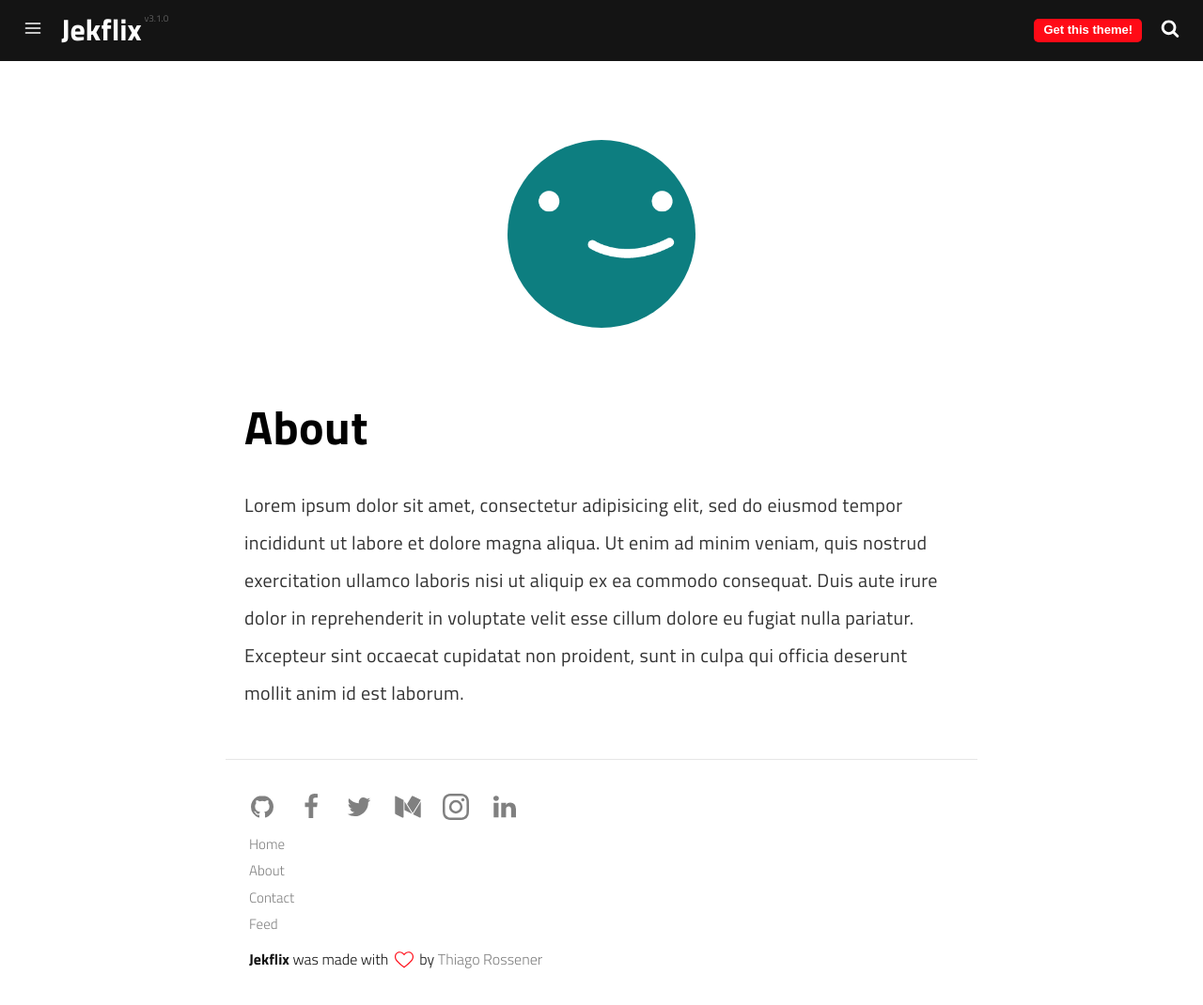
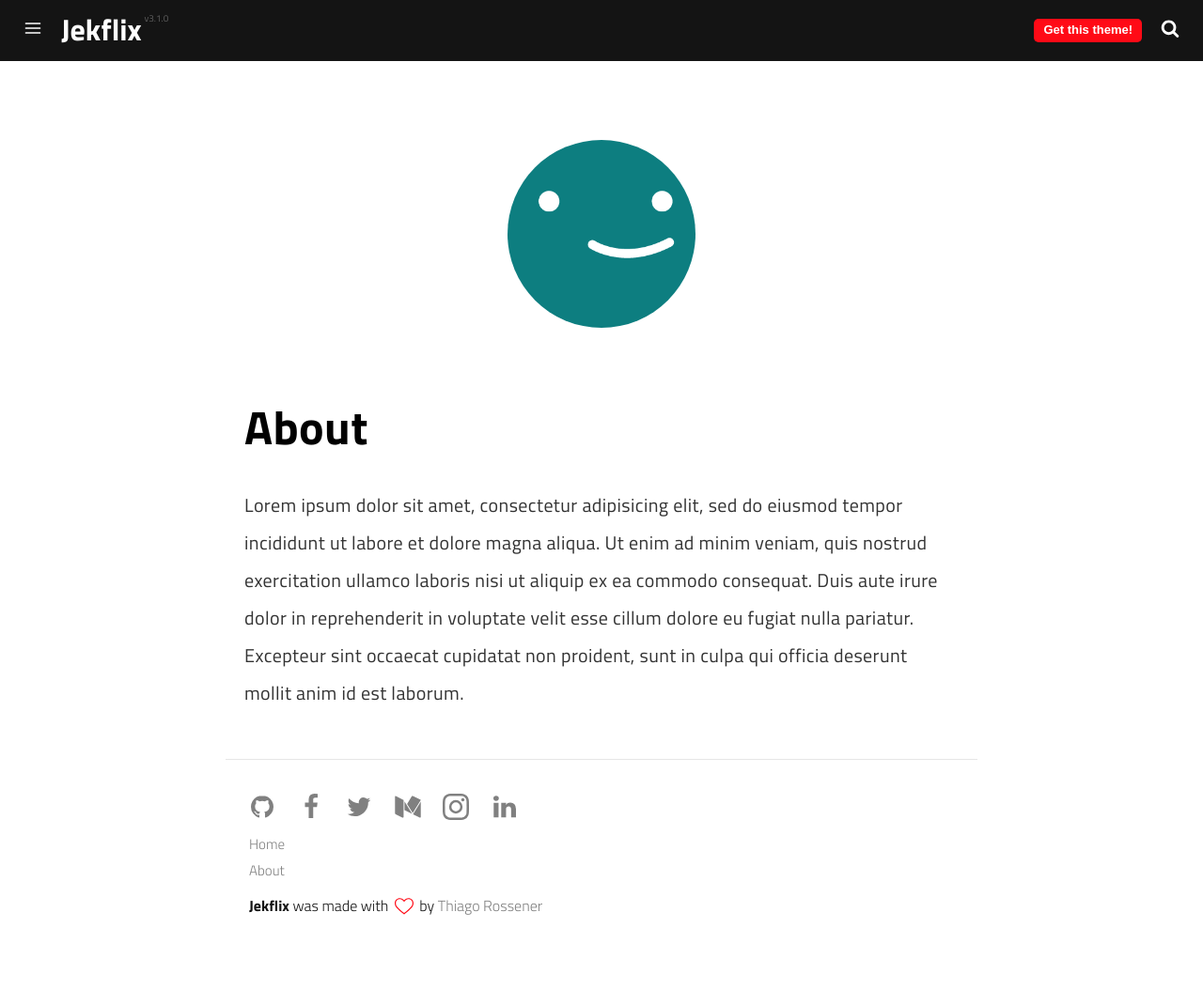
Before and after one commit to stackbit-projects/graceful-artichoke-cec0a, a Jekyll site: the page built from pages/about.md, in a window 1280 px wide and 1070 px high. Shown: the whole window at 94% size. Built offline with Jekyll 4.4.1, drawn with Linux system fonts in a browser that asks for light colours; a script that is not in the unit is left out.

Commit message:
_config.yml: changed

```diff
--- a/_config.yml
+++ b/_config.yml
@@ -15,10 +15,6 @@ menu:
     url: /
   - title: About
     url: /about
-  - title: Contact
-    url: /contact
-  - title: Feed
-    url: /feed.xml
 email: youremail@test.com
 disqus_username: disqus_username
 github_username: github_username
```
